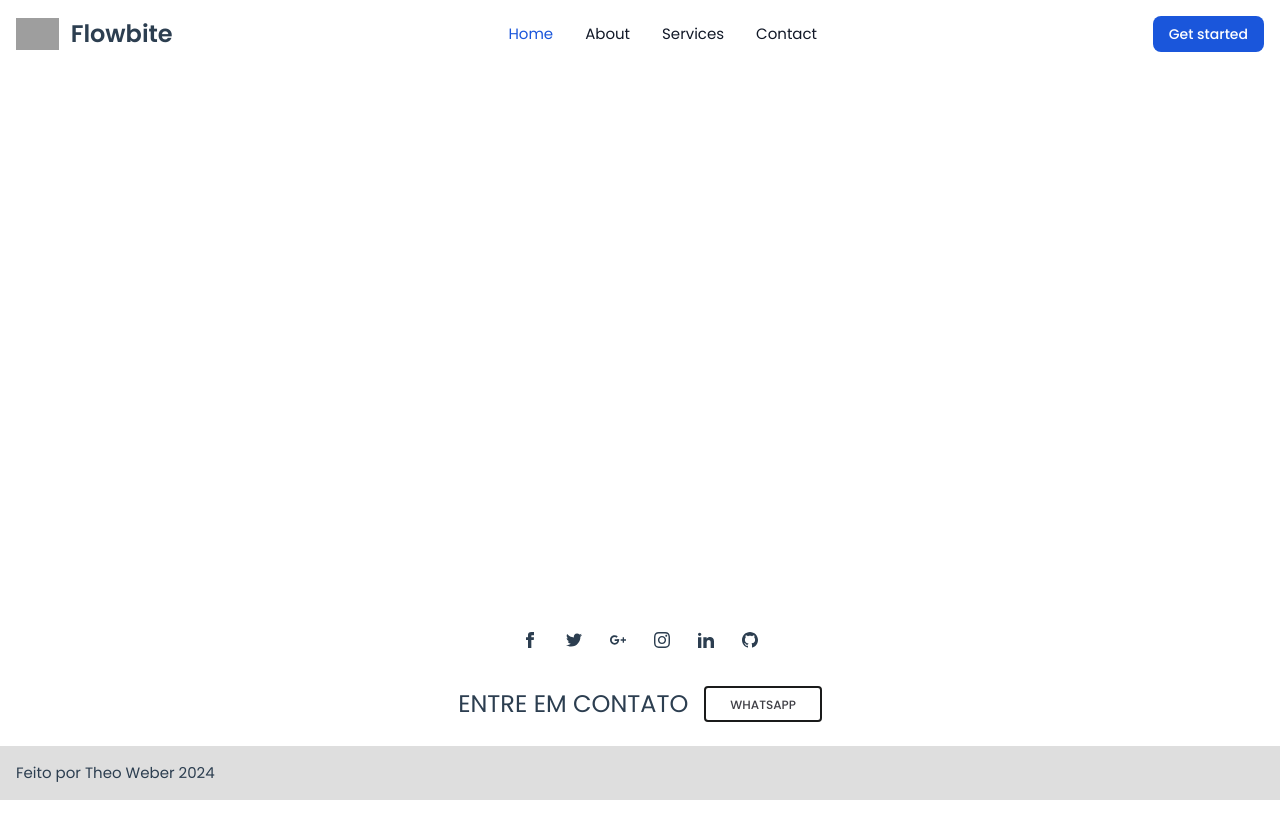
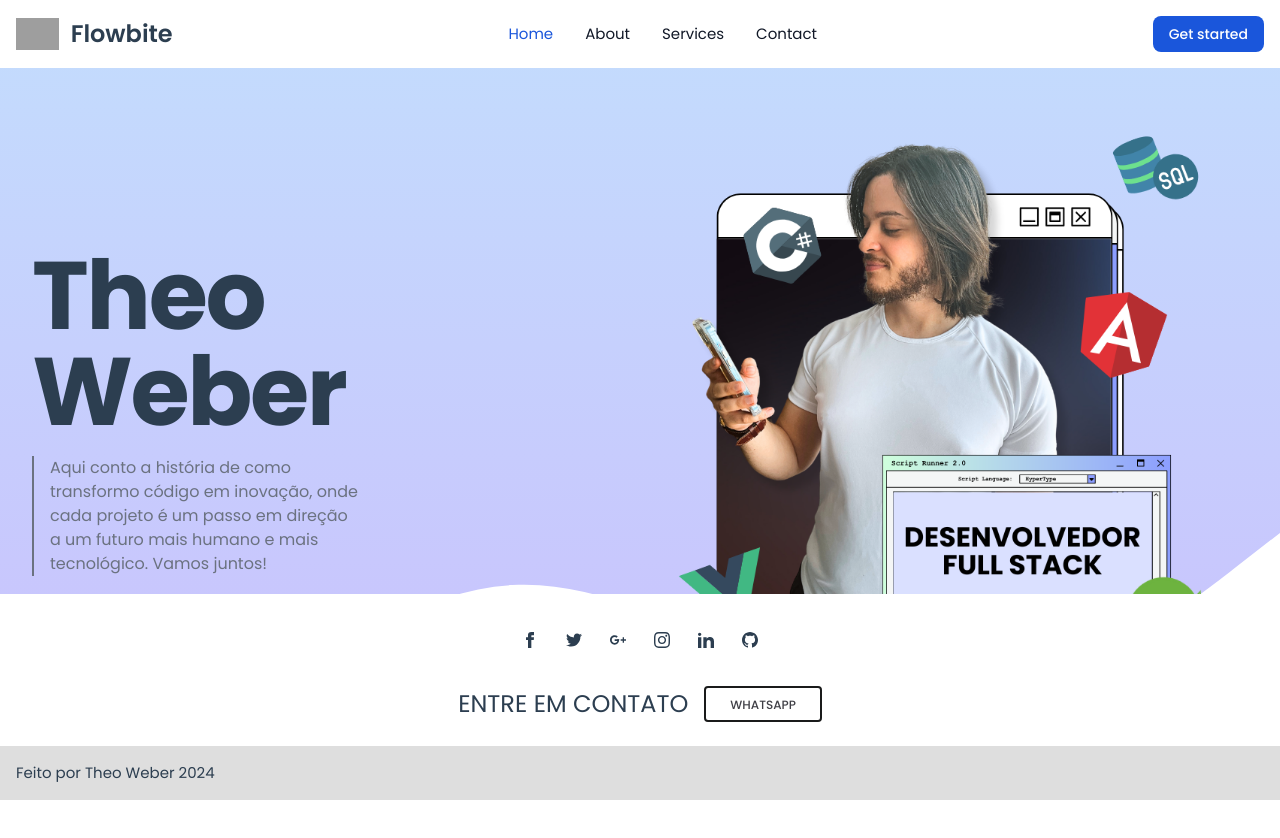
Before and after one commit to TheoWSLM/PortfolioFrontend, a Vue app: page / in a window 1280 px wide. Shown: the top 838 px of the page. Before the commit the page ends 800 px from the top, so only its background shows below. Built offline with nearby package versions, Linux system fonts and the light colour scheme; grey boxes are pictures that could not be loaded.

Commit message:
feat: Criação do Banner da página principal

```diff
--- a/src/App.vue
+++ b/src/App.vue
@@ -6,6 +6,7 @@ import Footer from './components/Footer.vue'
 
 <template>
   <Header></Header>
+  <RouterView />
   <!-- <header>
     <img alt="Vue logo" class="logo" src="@/assets/logo.svg" width="125" height="125" />
 
--- /dev/null
+++ b/src/components/Banner.vue
@@ -0,0 +1,28 @@
+<template>
+<main class="relative mb-40 ">
+  <div class="absolute inset-0">
+    <div class="fixed inset-0 bg-gradient-to-b from-blue-200 to-purple-300"></div>
+    <svg xmlns="http://www.w3.org/2000/svg" viewBox="0 0 1440 320" class="absolute bottom-0 left-0 w-full mb-1">
+      <path fill="#ffffff" fill-opacity="1" d="M0,224L48,229.3C96,235,192,245,288,218.7C384,192,480,128,576,122.7C672,117,768,171,864,208C960,245,1056,267,1152,240C1248,213,1344,139,1392,101.3L1440,64L1440,320L1392,320C1344,320,1248,320,1152,320C1056,320,960,320,864,320C768,320,672,320,576,320C480,320,384,320,288,320C192,320,96,320,48,320L0,320Z"></path>
+    </svg>
+  </div>
+  <div class="px-4 py-16 mx-auto sm:max-w-xl md:max-w-full lg:max-w-screen-xl md:px-24 lg:px-8 lg:py-20 relative">
+    <div class="flex flex-col mt-6 justify-between lg:flex-row">
+      <div class="mb-12 lg:max-w-lg lg:pr-5 lg:mb-0">
+        <div class="max-w-xl mb-6 lg:w-8/12">
+          <h2 class="mt-36 text-7xl font-bold lg:text-8xl lg:tracking-tight">
+            Theo Weber
+          </h2>
+          <p class="mt-4 pl-4 border-l-2 border-gray-500 text-sm text-gray-500 md:text-base">
+        Aqui conto a história de como transformo código em inovação, onde cada projeto é um passo em direção a um futuro mais humano e mais tecnológico. Vamos juntos!
+          </p>
+        </div>
+      </div>
+      <div class="px-5 pb-3 text-center lg:w-6/12 relative">
+  <img src="/icon-main.png" alt="Ícone Principal" class="mx-auto">
+</div>
+
+    </div>
+  </div>
+</main>
+</template>
--- a/src/components/Footer.vue
+++ b/src/components/Footer.vue
@@ -162,4 +162,7 @@ class="flex flex-col items-center dark:bg-neutral-900 bg-white text-center dark:
     border-color: #101011; /* Cor da borda ao passar o mouse ou focar no modo claro */
   }
 
+  footer {
+    z-index: 999; /* Adicione um índice Z alto para garantir que o footer esteja acima de outros elementos */
+  }
 </style>
--- a/src/views/HomeView.vue
+++ b/src/views/HomeView.vue
@@ -1,7 +1,8 @@
 <script setup>
+import Banner from '@/components/Banner.vue';
+
 </script>
 
 <template>
-  <main>
-  </main>
+<Banner></Banner>
 </template>
```
Also changed, not shown: public/icon-main.png (added).
